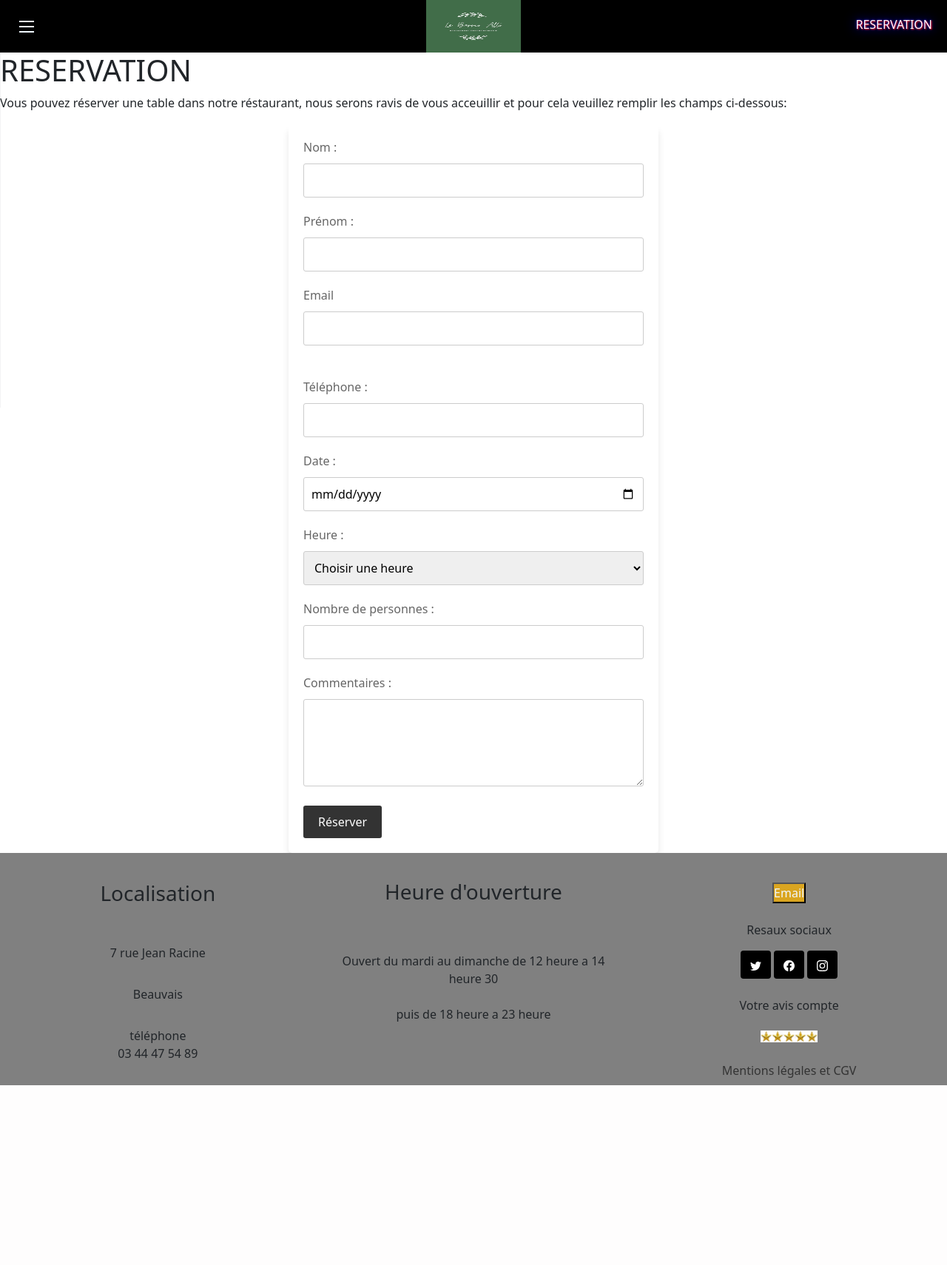
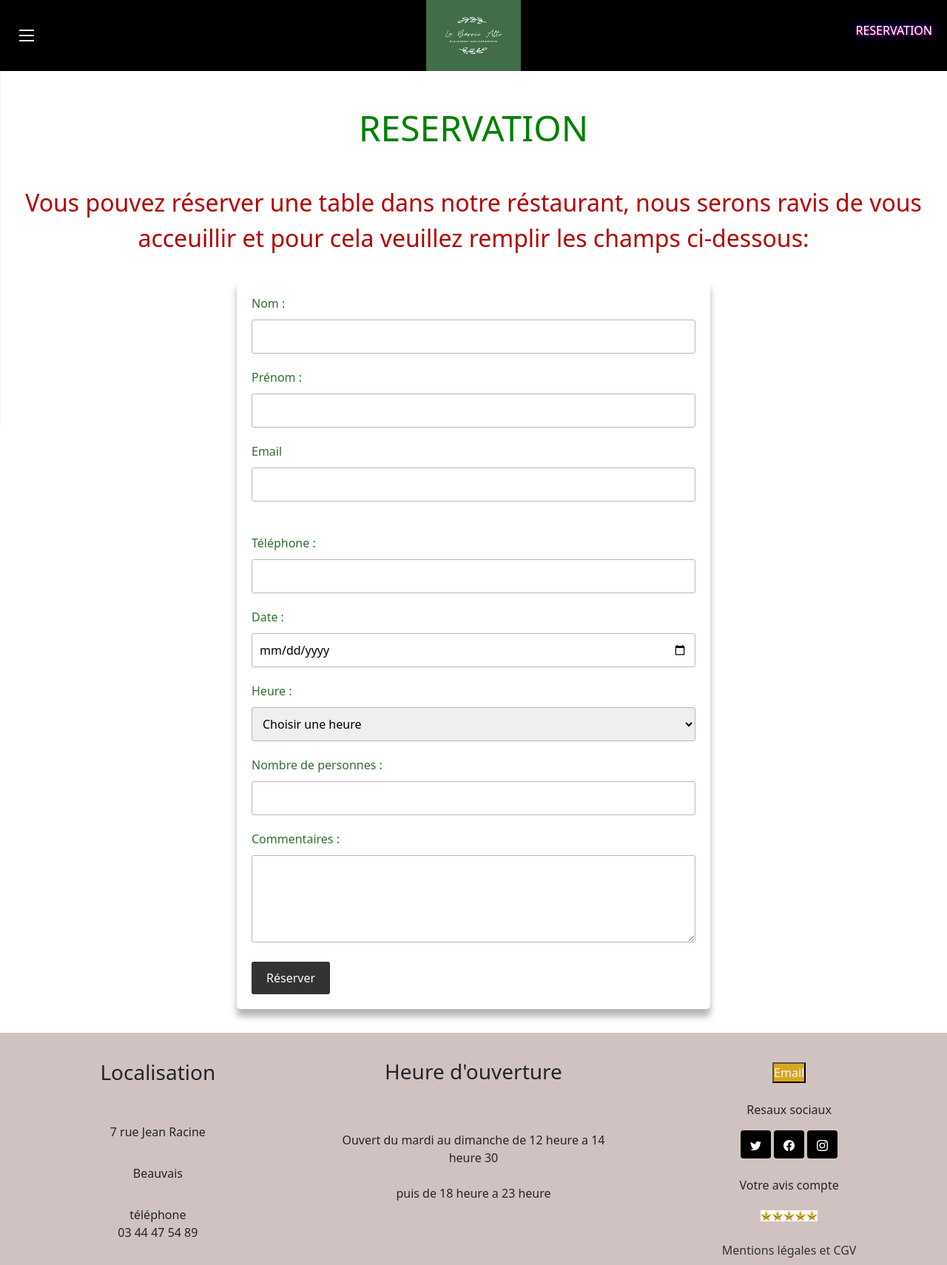
Before and after one commit to Emmanuel60000/projet-restaurant, a PHP site: page /index.php?reservation in a window 1280 px wide. Shown: the whole page at 74% size. Before the commit the page ends 1467 px from the top, so only its background shows below. Run offline with PHP 8.4, Linux system fonts and the light colour scheme; some libraries are stand-ins or nearby versions.

Commit message:
24/03/2023

```diff
--- a/index.php
+++ b/index.php
@@ -81,7 +81,7 @@ if (isset($_GET["Acceuil"])) {
 <footer>
     <div class="container-fluid">
         <div class="row">
-            <div class="col-md-4"><br>
+            <div class="col-md-4 " ><br>
                 <h3 class="adresse">Localisation</h3><br>
                 <p class="adresse">7 rue Jean Racine</p>
                 <p class="adresse">Beauvais</p>
@@ -96,7 +96,7 @@ if (isset($_GET["Acceuil"])) {
 
 
             </div>
-            <div class="col-md-4">
+            <div class="col-md-4 ">
                 <div class="mail">
                     <button class="e_mail">Email</button><br><br>
                     <p>Resaux sociaux</p>
--- a/views/assets/css/style.css
+++ b/views/assets/css/style.css
@@ -17,6 +17,7 @@
     box-shadow: inset 0 -1 0 #c5c5c6;
     padding: 2%;
     z-index: 1;
+    height: 6em;
 }
 
 /* Style pour le bouton de menu */
@@ -290,7 +291,7 @@ h3 {
 
 /* style pour le footer */
 footer {
-    background-color: gray;
+    background-color: #d1c2c2;;
 }
 
 /* style pour les avis dans le footer */
@@ -350,19 +351,20 @@ footer {
 
 /* style du formulaire */
 form {
-    max-width: 500px;
+    max-width: 40em;
     margin: 0 auto;
     background-color: #ffffff;
     padding: 20px;
     border-radius: 5px;
-    box-shadow: 0px 10px 10px rgba(0, 0, 0, 0.1);
+    box-shadow: 0px 10px 10px rgba(0, 0, 0, 0.3);
+    margin-bottom: 2em;
 }
 
 /* style pour les labels du formulaire */
 label {
     display: block;
     margin-bottom: 10px;
-    color: #666666;
+    color: #2f702f;
 }
 
 /* style pour les input du formulaire */
@@ -376,7 +378,7 @@ input[type="tel"] {
     width: 100%;
     padding: 10px;
     border-radius: 3px;
-    border: 1px solid #cccccc;
+    border: 1px solid #bdb5b5;
     margin-bottom: 20px;
     box-sizing: border-box;
 }
@@ -393,7 +395,20 @@ input[type="submit"] {
 
 /* style lorsque la souris passe sur le bouton reserver du formulaire */
 input[type="submit"]:hover {
-    background-color: #555555;
+    background-color: #c7a8a8;
+}
+.h1_reservation{
+    font-size: 3em;
+    color: green;
+    text-align: center;
+    margin-top: 1em;
+    margin-bottom: 1em;
+}
+.p_reservation{
+    font-size: 2em;
+    color: #b30000;
+    text-align: center;
+    margin-bottom: 1em;
 }
 
 
--- a/views/reservation.php
+++ b/views/reservation.php
@@ -11,10 +11,10 @@
 
 
 
-<h1>
+<h1 class="h1_reservation" >
   RESERVATION
 </h1>
-<p>
+<p class="p_reservation" >
   Vous pouvez réserver une table dans notre réstaurant, nous serons ravis de vous acceuillir
   et pour cela veuillez remplir les champs ci-dessous:
 </p>
```
